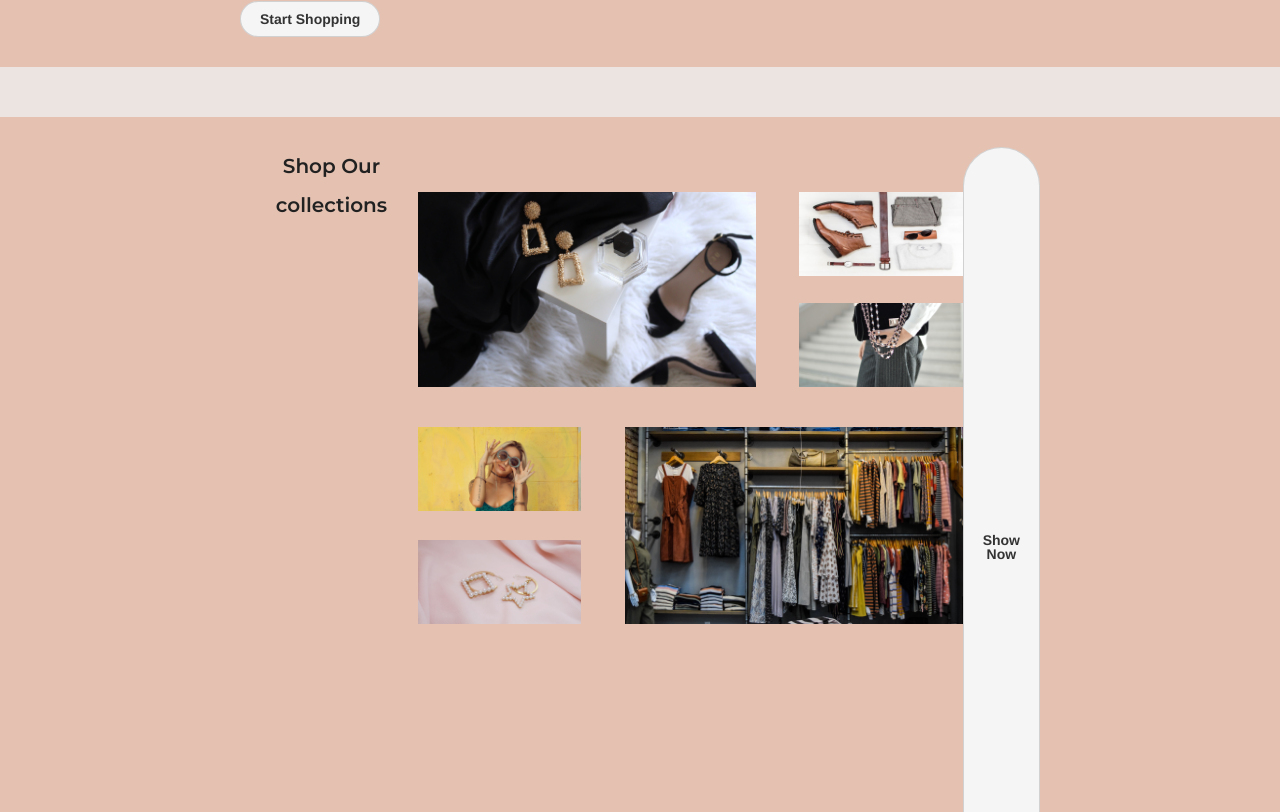
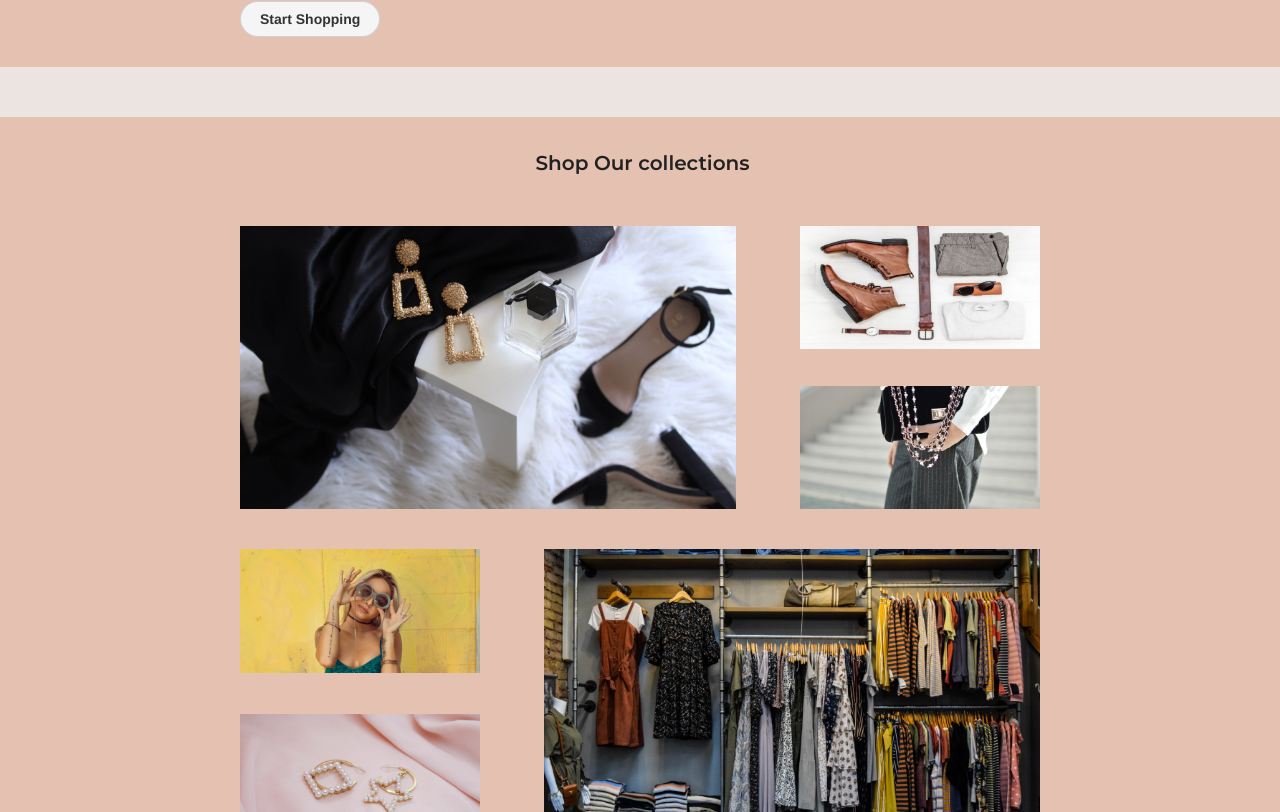
Before and after one commit to HackYourFuture-CPH/Fashion-Spree, a React (Create React App) app in the folder packages/client/: page / in a window 1280 px wide. Shown: the part 388-1200 px from the top of the page. Built offline with nearby package versions, Linux system fonts and the light colour scheme; no server answers.

Commit message:
fix home page body

```diff
--- a/packages/client/src/components/Body/Body.component.js
+++ b/packages/client/src/components/Body/Body.component.js
@@ -58,7 +58,11 @@ export const Body = () => {
           </div>
         </div>
       </div>
-      <Button label="Show Now" backgroundColor="#F5F5F5" />
+      <Button
+        className="shopnow-button"
+        label="Show Now"
+        backgroundColor="#F5F5F5"
+      />
     </main>
   );
 };
--- a/packages/client/src/components/Body/Body.styles.css
+++ b/packages/client/src/components/Body/Body.styles.css
@@ -1,14 +1,16 @@
 .main {
   background-color: #e4c1b1;
+  display: flex;
+  flex-direction: column;
 }
 
 .shop-our-collections {
-  width: 343px;
+  width: 100%;
   font-family: 'Montserrat';
   color: #212121;
   font-weight: 700;
-  size: 32px;
-  line-height: 39px;
+  size: 2rem;
+  line-height: 2.1rem;
   text-align: Center;
 }
 
@@ -76,15 +78,16 @@
 }
 
 .shopnow-button {
-  width: 186px;
-  height: 66px;
+  width: 10rem;
+  height: 2.8rem;
   background-color: #f5f5f5;
   border: none;
-  border-radius: 100px;
-  margin-top: 64px;
-  margin-bottom: 47px;
+  border-radius: 6.25rem;
+  margin-top: 4rem;
+  margin-bottom: 3rem;
   font-family: 'Poppins';
   font-weight: 700;
-  size: 24px;
-  line-height: 36px;
+  size: 1.5rem;
+  line-height: 2.25rem;
+  margin-left: 40%;
 }
```
